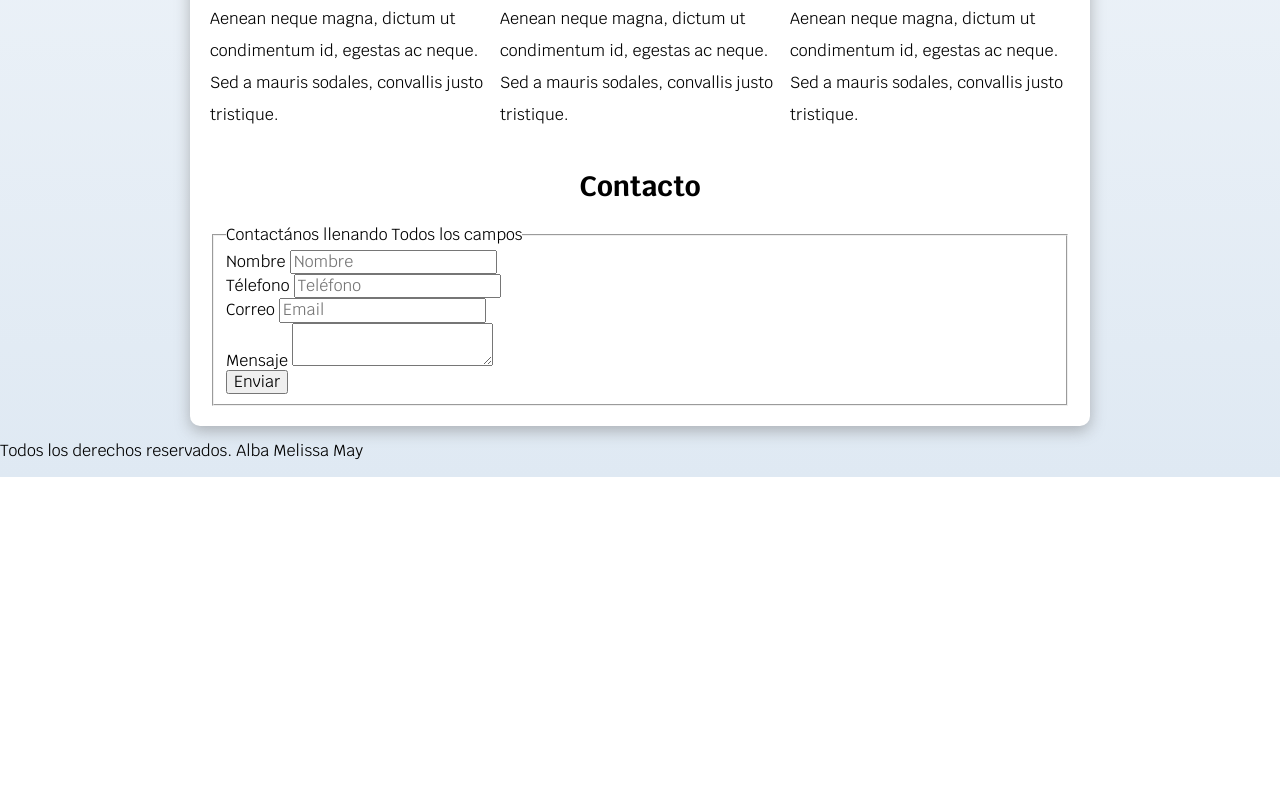
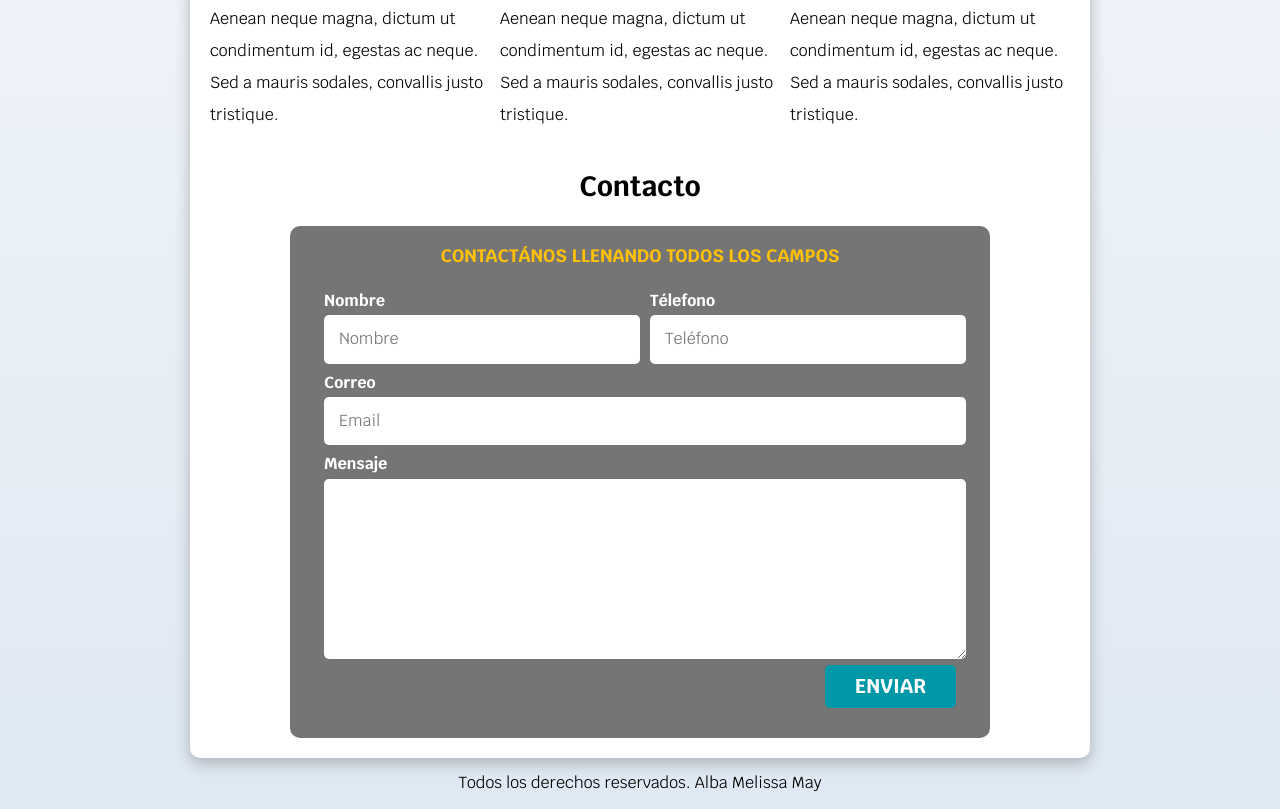
Before and after one commit to melissa9906/FREELANCER_MAY, a plain HTML site: page index.html in a window 1280 px wide. Shown: the part 926-1735 px from the top of the page. Before the commit the page ends 1403 px from the top, so only its background shows below. Drawn offline with Linux system fonts and the light colour scheme.

Commit message:
Avances de diseño

```diff
--- a/css/styles.css
+++ b/css/styles.css
@@ -11,10 +11,20 @@
 html {
     font-size: 62.5%;
     box-sizing: border-box; /** Hack para box model **/
+    scroll-snap-type: y mandatory ;
 }
 *, *:before, *:after {
     box-sizing: inherit;
   }
+
+/** Scroll Snap **/
+.servicios,
+.navegacion-principal,
+.formulario {
+    scroll-snap-align: center;
+    scroll-snap-stop: always;
+}
+
 
 body {
     font-size: 16px; /* 1rem = 10px*/
@@ -26,12 +36,6 @@ body {
     margin: 0 auto ;
 }
 
-.sombra {
-box-shadow: 0px 5px 15px 0px rgba(112,112,112,0.48);
-background-color: var(--blanco);
-padding: 2rem;
-border-radius: 1rem;
-}
 
 .boton{
     background-color: var(--secundario);
@@ -45,12 +49,23 @@ border-radius: 1rem;
     border-radius: .5rem;
     width: 90%;
     text-align: center;
+    border: none;
 }
 @media (min-width: 768px) {
      .boton{
       width: auto;
      }
 }
+.boton:hover{
+cursor:pointer
+}
+
+.sombra {
+    box-shadow: 0px 5px 15px 0px rgba(112,112,112,0.48);
+    background-color: var(--blanco);
+    padding: 2rem;
+    border-radius: 1rem;
+    }
 
 /* Tipografía */
 h1{
@@ -70,6 +85,23 @@ h1,h2,h3{
 .titulo span{
     font-size: 2rem;
 }
+
+/** Utilidades **/
+.w-sm-100{
+width: 100%;
+}
+@media (min-width: 768px) {
+         .w-sm-100{
+             width: auto;
+         }
+    }
+.flex {
+display: flex;
+}
+.alinear-derecha {
+justify-content: flex-end;
+}
+
 /* Navegacion principal */
 .nav-bg {
     background-color: var(--secundario);
@@ -133,6 +165,7 @@ justify-content: center;
     align-items: flex-end;
 }
 
+
 /** Servicios **/
 @media (min-width: 768px) {
    .servicios {
@@ -169,5 +202,59 @@ font-weight: normal;
 
 /** Contacto **/
 .formulario{
+background-color: var(--gris);
+width: min( 70rem, 100% ); /** Utilizar el valor más pequeño**/
+margin: 0 auto;
+padding: 2rem;
+border-radius: 1rem;
+}
 
+.formulario fieldset{
+    border: none;
 }
+
+.formulario legend{
+text-align: center;
+font-size: 1.8rem;
+text-transform: uppercase;
+font-weight: 700;
+margin-bottom: 2rem;
+color: var(--primario);
+}
+
+@media (min-width: 768px) {
+    .contenedor-campos {
+        display: grid;
+        grid-template-columns: 50% 50%;
+        grid-template-rows: auto auto 20rem;
+        column-gap: 1rem;
+    }
+    .campo:nth-child(3),
+    .campo:nth-child(4) {
+    grid-column: 1 / 3;
+    }
+}
+.campo {
+margin-bottom: 1rem;
+}
+
+.campo label {
+color: var(--blanco);
+font-weight: bold;
+ margin-bottom: .5rem;
+display: block;
+}
+.campo textarea {
+    height: 18rem;
+}
+.input-text {
+    width: 100%;
+    border: none;
+    padding: 1.5rem;
+    border-radius: .5rem;
+}
+
+/** Footer **/
+.footer {
+    text-align: center;
+}
--- a/index.html
+++ b/index.html
@@ -128,35 +128,37 @@
                 <fieldset>
                     <legend>Contactános llenando Todos los campos </legend>
 
-                <div>
+                    <div class="contenedor-campos">
+                        <div class="campo">
                             <label>Nombre</label>
-                    <input type="text" placeholder="Nombre">
+                            <input class="input-text" type="text" placeholder="Nombre">
                         </div>
 
-                <div>
+                        <div class="campo">
                             <label>Télefono</label>
-                    <input type="tel" placeholder="Teléfono">
+                            <input class="input-text" type="tel" placeholder="Teléfono">
                         </div>
 
-                <div>
+                        <div class="campo">
                             <label>Correo</label>
-                    <input type="email" placeholder="Email">
+                            <input class="input-text" type="email" placeholder="Email">
                         </div>
 
-                <div>
+                        <div class="campo">
                             <label>Mensaje</label>
-                    <textarea></textarea>
+                            <textarea class="input-text"></textarea>
                         </div>
+                    </div><!-- .contenedor-campos -->
 
-                <div>
-                    <input type="submit" value="Enviar">
+                    <div class="alinear-derecha flex">
+                        <input class="boton w-sm-100" type="submit" value="Enviar">
                     </div>
 
                 </fieldset>
             </form>
         </section>
     </main>
-    <footer>
+    <footer class="footer">
         <p>Todos los derechos reservados. Alba Melissa May</p>
     </footer>
 
```
Lines whose indentation alone changed are shown as unchanged.
